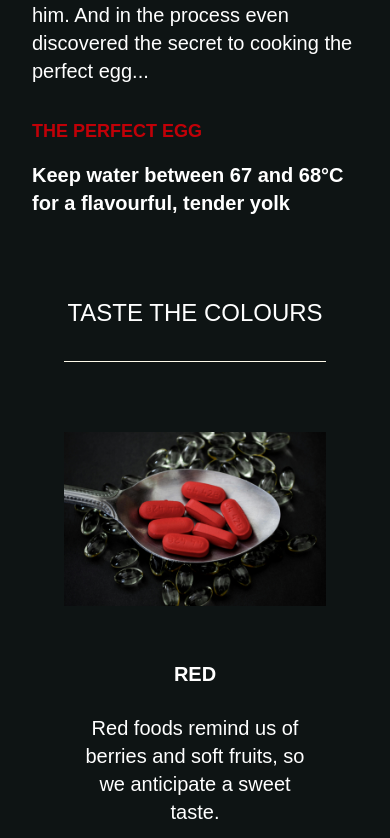
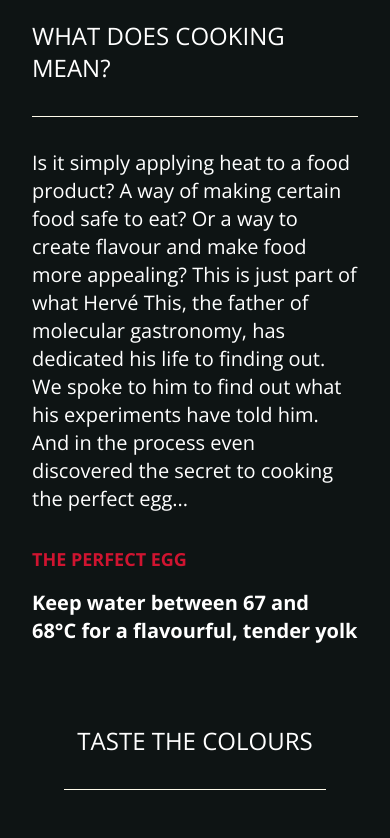
Before and after one commit to angelika-mac/taste-orchard, a Next.js app: page / in a window 390 px wide. Shown: the part 786-1624 px from the top of the page. Built offline with nearby package versions, Linux system fonts and the light colour scheme.

Commit message:
fix responsive issues on medium to small screens

```diff
--- a/app/Components/BodyComponent.tsx
+++ b/app/Components/BodyComponent.tsx
@@ -25,10 +25,10 @@ export const BodyComponent = () => {
   return (
     <div className="mx-auto my-0 p-8">
       <p className="uppercase text-center pb-8 mx-auto my-0 border-b-amber-50 border-b-[1px] text-2xl w-full md:w-max" aria-label={`body_heading`}>{copies.title}</p>
-      <div className="flex flex-col lg:flex-row gap-8 pt-8">
+      <div className="flex flex-col md:flex-row gap-8 pt-8 flex-wrap justify-center items-start">
         {copies.contents.map((content) => (
-          <div key={content.title} className="flex flex-col gap-4 w-full md:w-[30%]" aria-label={`body_content${content.title}_container`}>
-            <div className="w-auto h-[250px] relative pt-8">
+          <div key={content.title} className="flex flex-col gap-4 w-full md:w-[40%] lg:w-[30%]" aria-label={`body_content${content.title}_container`}>
+            <div className="w-auto h-[250px] relative ">
               <Image
                 layout="fill"
                 objectFit="contain"
@@ -39,9 +39,9 @@ export const BodyComponent = () => {
               />
             </div>
 
-            <div className="flex flex-col text-center gap-4 text-xl">
+            <div className="flex flex-col text-center gap-4 text-xl justify-center items-center">
               <p className="uppercase font-bold pb-2.5" aria-label={`body_content${content.title}_title`}>{content.title}</p>
-              <p className="px-4" aria-label={`body_content${content.title}_text`}>{content.text}</p>
+              <p className="px-4 font-light" aria-label={`body_content${content.title}_text`}>{content.text}</p>
             </div>
           </div>
         ))}
--- a/app/Components/HeroComponent.tsx
+++ b/app/Components/HeroComponent.tsx
@@ -11,7 +11,7 @@ export const HeroComponent = () => {
   };
   return (
     <div className="flex flex-col lg:flex-row gap-8 mx-auto my-0 justify-center">
-      <div className="flex gap-3 w-full min-h-[350px] sm:w-1/2 sm:h-auto">
+      <div className="flex gap-3 w-full min-h-[750px] md:min-h-[550px] lg:min-h-[750px] lg:w-1/2">
         <ImageContainer
           src={content.images[0]}
           aria-label="hero_image1"
@@ -40,12 +40,12 @@ export const HeroComponent = () => {
         >
           {content.title}
         </p>
-        <p className="text-xl" aria-label="hero_body">
+        <p className="text-xl font-light" aria-label="hero_body">
           {content.body}
         </p>
         <div>
           <p
-            className="text-red-700 uppercase font-bold text-lg pb-4"
+            className="text-accentRed uppercase font-bold text-lg pb-4"
             aria-label="hero_subtitle1"
           >
             {content.subtitle_1}
--- a/app/globals.css
+++ b/app/globals.css
@@ -3,6 +3,7 @@
 :root {
   --background: #0E1414;
   --foreground: #171717;
+  --accent-red: #cf1430;
 }
 
 @theme inline {
@@ -22,5 +23,9 @@
 body {
   background: var(--background);
   color: var(--foreground);
-  font-family: Arial, Helvetica, sans-serif;
+  font-family: "Open Sans";
 }
+
+.text-accentRed {
+  color: var(--accent-red);
+}
--- a/app/page.tsx
+++ b/app/page.tsx
@@ -43,7 +43,7 @@ export default function Home() {
 
 function Section({ children }: { children: React.ReactNode}) {
   return (
-    <div className="px-8 py-6 sm:px-[147px] sm:py-[120px]">
+    <div className="px-8 py-6 lg:px-[147px] lg:py-[120px]">
       {children}
     </div>
   )
--- /dev/null
+++ b/tailwind.config.ts
@@ -0,0 +1,20 @@
+import type { Config } from "tailwindcss";
+
+const config: Config = {
+  content: [
+    "./pages/**/*.{js,ts,jsx,tsx,mdx}",
+    "./components/**/*.{js,ts,jsx,tsx,mdx}",
+    "./app/**/*.{js,ts,jsx,tsx,mdx}",
+  ],
+  theme: {
+    extend: {
+      screens: {
+      },
+      colors: {
+        accentRed: "var(--accent_red)"
+      },
+    },
+  },
+  plugins: [],
+};
+export default config;
```
